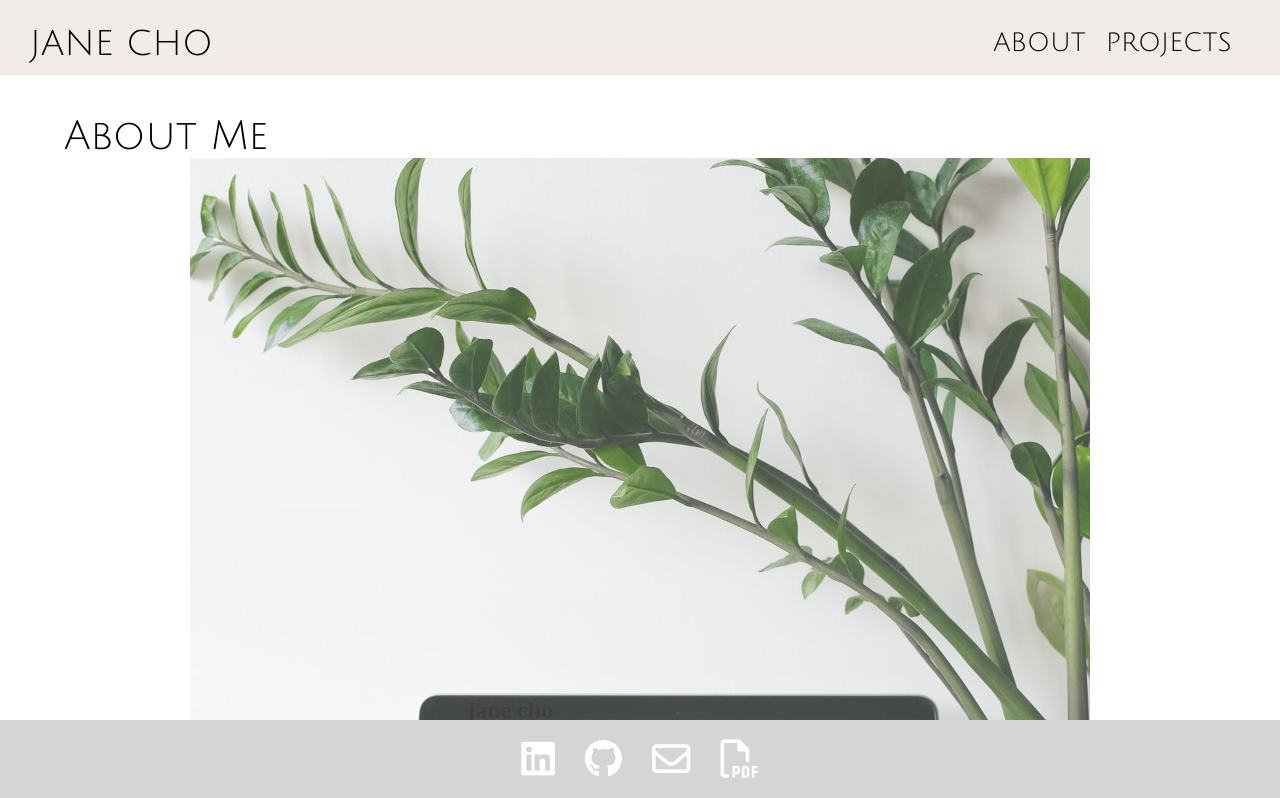
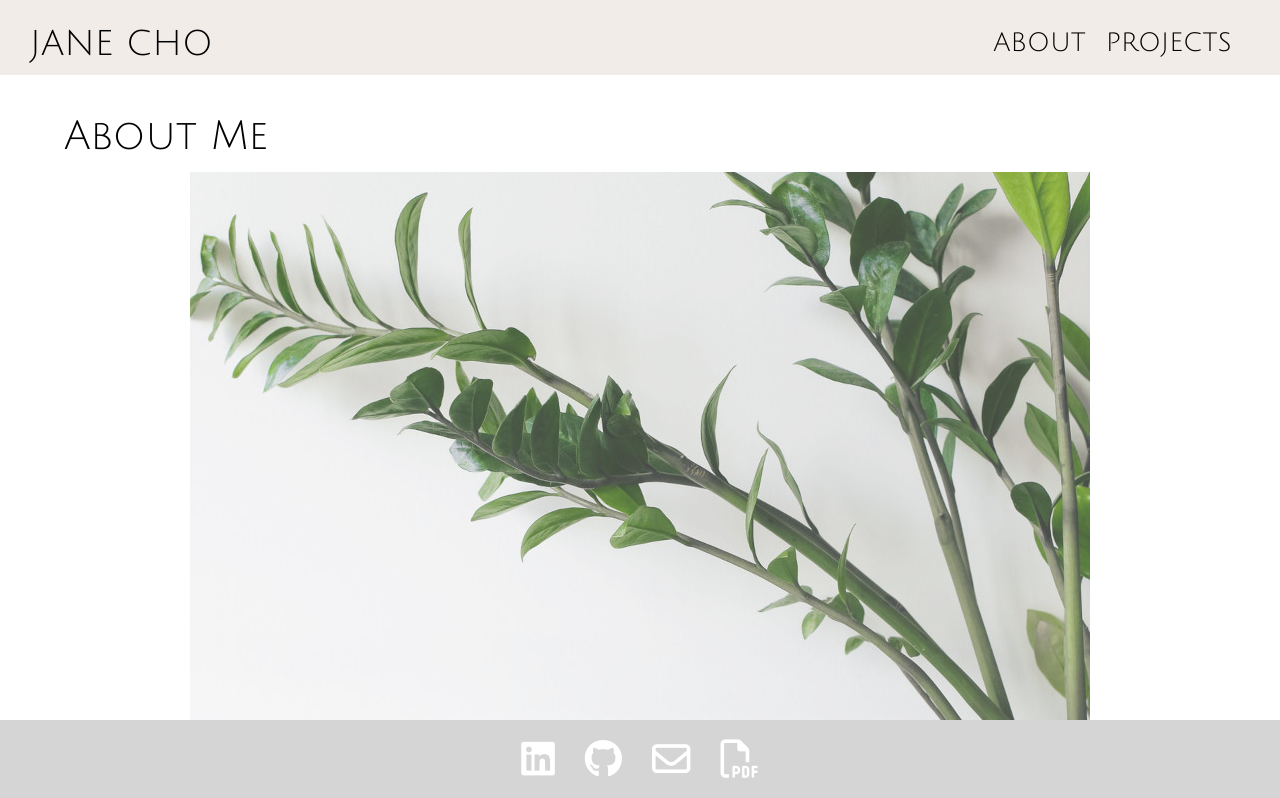
Before and after one commit to jmcho311/portfolio, a React (Create React App) app: page /about in a window 1280 px wide. Shown: the top 798 px of the page. Built offline with nearby package versions, Linux system fonts and the light colour scheme.

Commit message:
more adjustments for About

```diff
--- a/src/App.scss
+++ b/src/App.scss
@@ -656,15 +656,15 @@ ul {
 
 @media screen and (max-width: 1440px) {
     .aboutPage {
-        height: 190vh;
+        height: 200vh;
     }
 
     .aboutContainer {
-        height: 130vh;
+        height: 140vh;
     }
 
     .aboutContent {
-        padding-top: 42vh;
+        padding-top: 44vh;
         padding-right: 33vw;
         padding-left: 37vw;
     }
```
